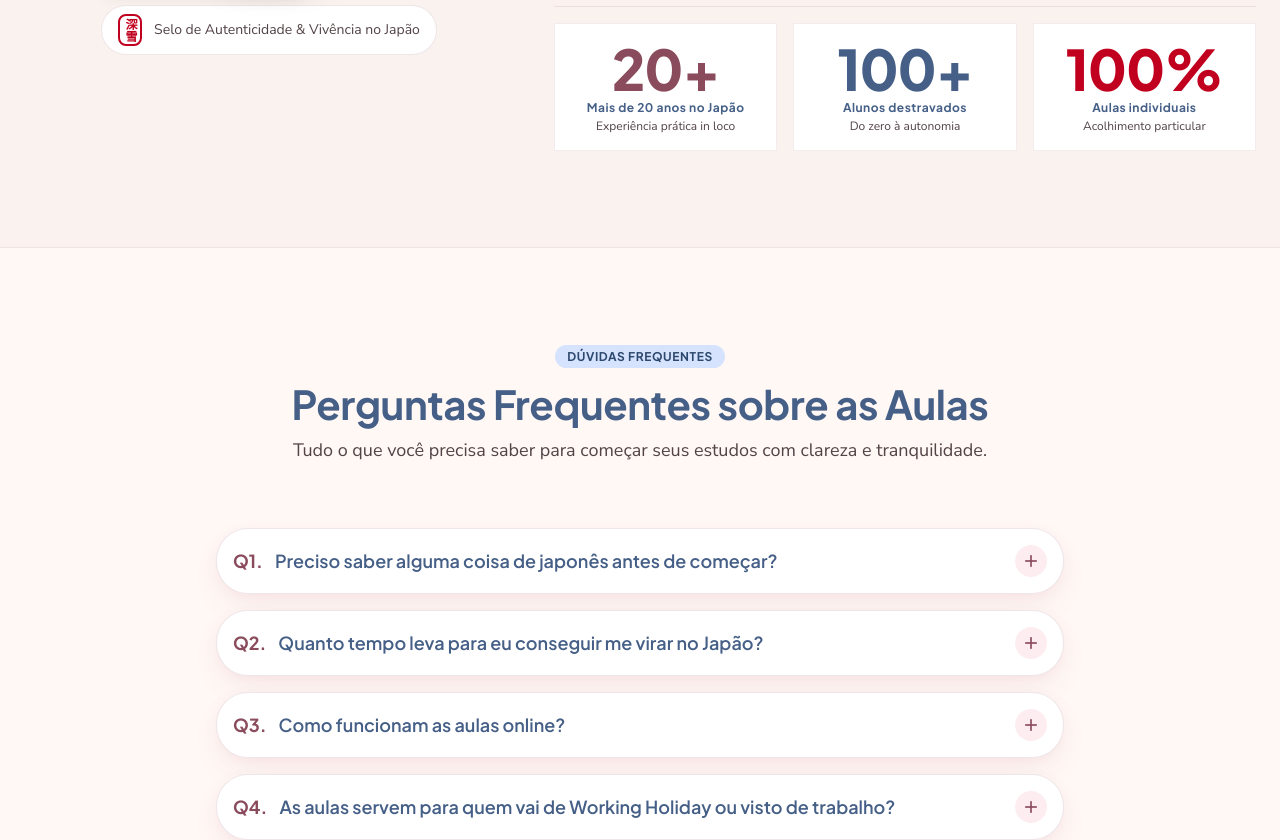
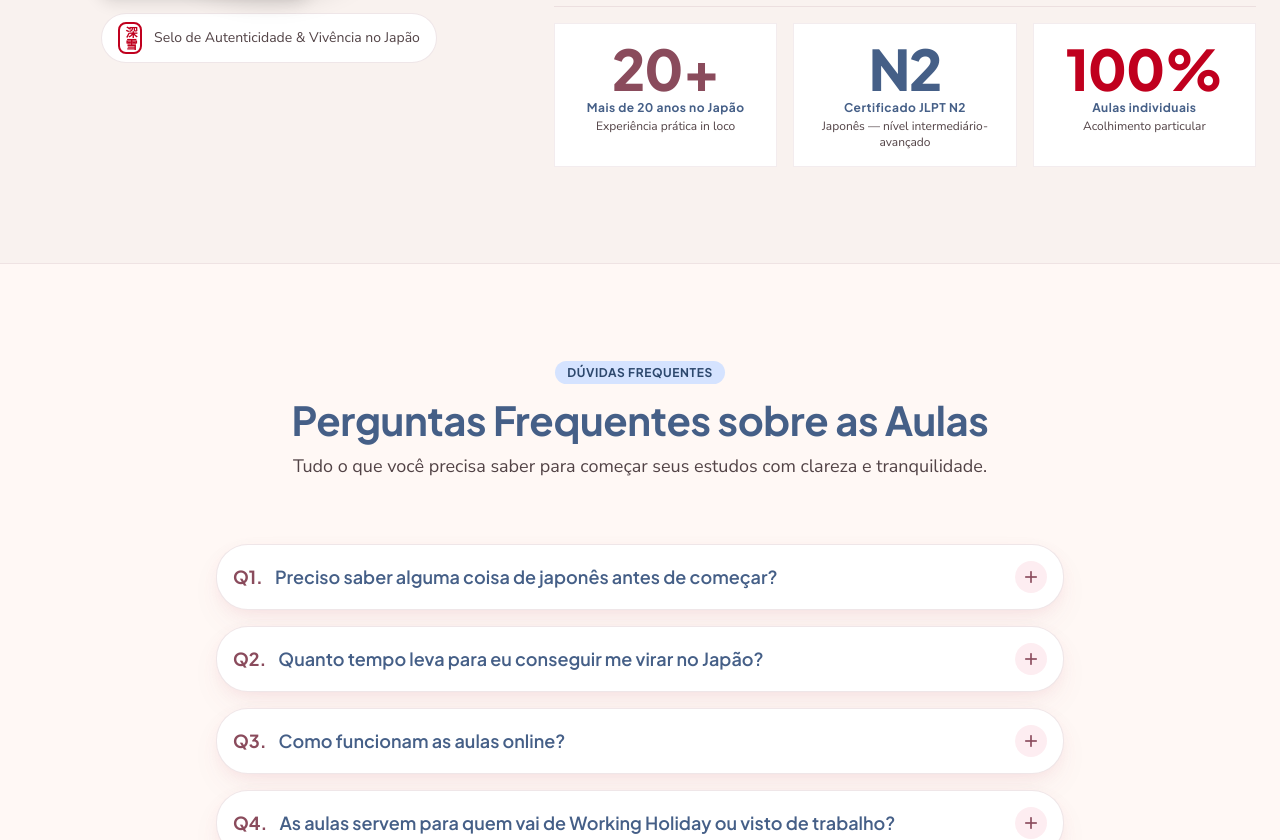
Before and after one commit to Luziberto/muramoto-sensei, a website: page index.html in a window 1280 px wide. Shown: the part 4496-5336 px from the top of the page. Drawn offline with nearby package versions, Linux system fonts and the light colour scheme.

Commit message:
Substitui estatística de alunos por certificação JLPT N2.
Reflete o início das aulas particulares com credencial oficial de japonês.

Co-authored-by: Cursor <cursoragent@cursor.com>

```diff
--- a/index.html
+++ b/index.html
@@ -642,9 +642,9 @@
 <p class="font-body-sm text-body-sm text-on-surface-variant text-xs mt-0.5">Experiência prática in loco</p>
 </div>
 <div class="bg-surface-container-lowest p-space-md rounded-DEFAULT border border-outline-variant/30 text-center">
-<p class="font-display text-display text-secondary leading-none mb-1">100+</p>
-<p class="font-label-sm text-label-sm text-secondary font-bold">Alunos destravados</p>
-<p class="font-body-sm text-body-sm text-on-surface-variant text-xs mt-0.5">Do zero à autonomia</p>
+<p class="font-display text-display text-secondary leading-none mb-1">N2</p>
+<p class="font-label-sm text-label-sm text-secondary font-bold">Certificado JLPT N2</p>
+<p class="font-body-sm text-body-sm text-on-surface-variant text-xs mt-0.5">Japonês — nível intermediário-avançado</p>
 </div>
 <div class="bg-surface-container-lowest p-space-md rounded-DEFAULT border border-outline-variant/30 text-center">
 <p class="font-display text-display text-tertiary leading-none mb-1">100%</p>
```
Also changed, not shown: mobile.html (+2 -2 lines).
